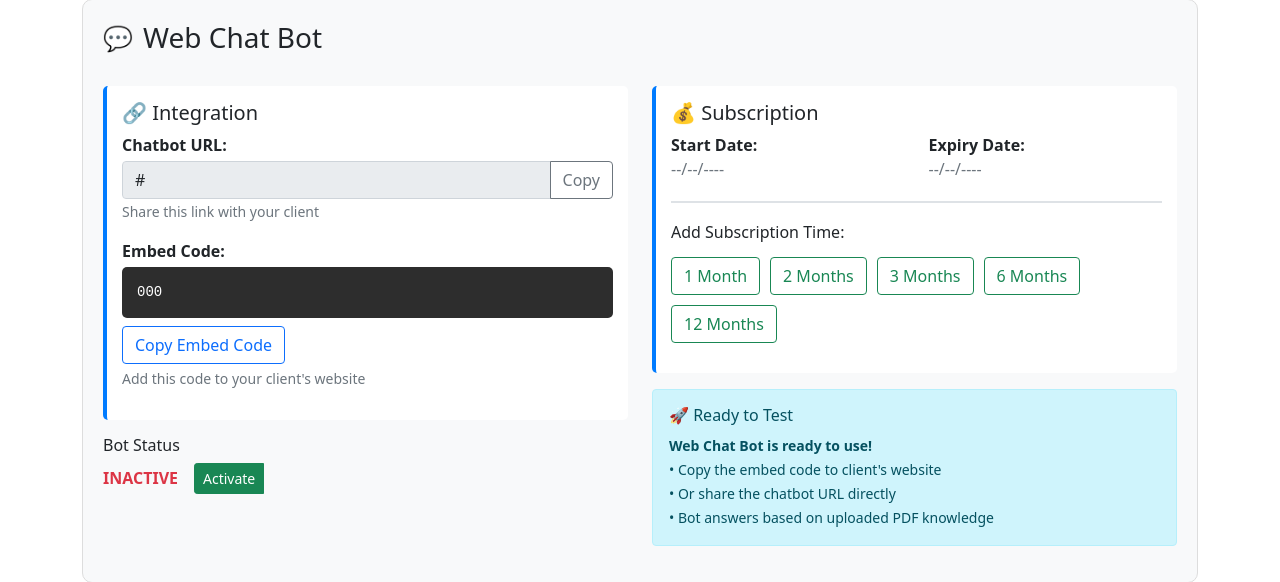
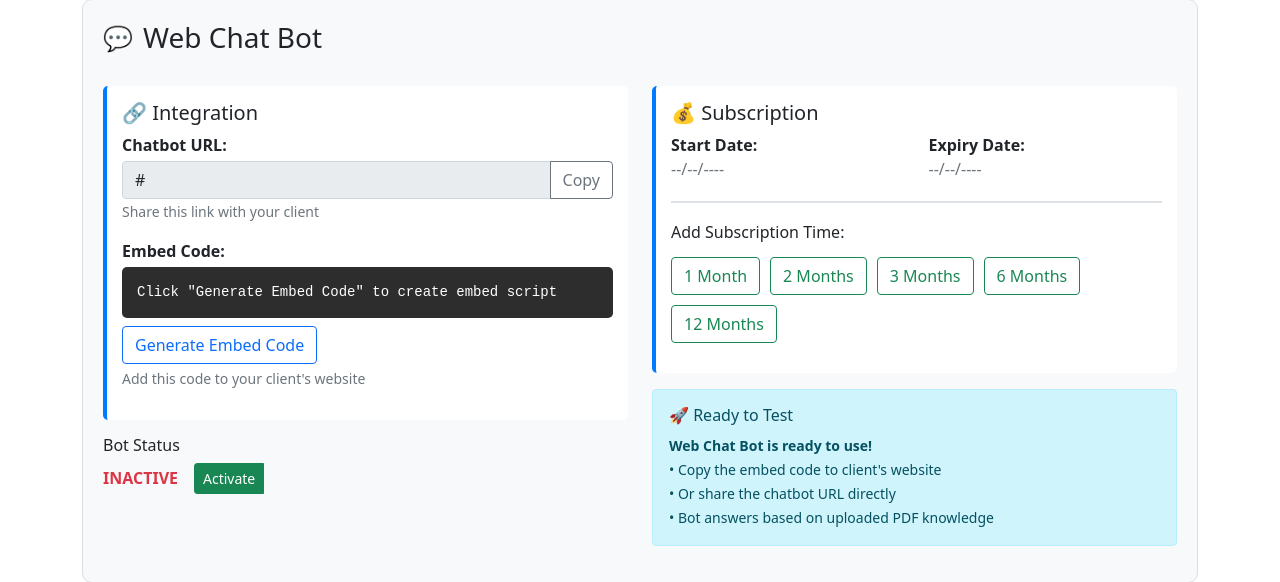
Before and after one commit to PrasadKumar2024/Botcore, a FastAPI app: template templates/client_bots.html in a window 1280 px wide. Shown: the part 1183-1765 px from the top of the page. Run offline with FastAPI, Linux system fonts and the light colour scheme; the template is opened without the code that fills it: most values are stand-ins (such as "Sample title", 1, 10 or a date in 2020); parts of the project's set-up code (start-up, migrations or seed data) failed here and were passed over.

Commit message:
Update client_bots.html

```diff
--- a/templates/client_bots.html
+++ b/templates/client_bots.html
@@ -273,8 +273,9 @@
 
                         <div class="mb-3">
                             <strong>Embed Code:</strong>
-                            <div class="embed-code mt-1" id="embed-code">{{ embed_code }}</div>
-                            <button class="btn btn-outline-primary mt-2" onclick="copyToClipboard('embed-code')">Copy Embed Code</button>
+                            <div class="embed-code mt-1" id="embed-code-{{ client.id }}">Click "Generate Embed Code" to create embed script</div>
+                            <button class="btn btn-outline-primary mt-2" onclick="generateEmbedCode({{ client.id }})">Generate Embed Code</button>
+                            <button class="btn btn-outline-secondary mt-2" onclick="copyToClipboard('embed-code-{{ client.id }}')" style="display: none;" id="copy-btn-{{ client.id }}">Copy Embed Code</button>
                             <small class="text-muted d-block mt-1">Add this code to your client's website</small>
                         </div>
                     </div>
@@ -365,6 +366,30 @@
     <script src="https://cdn.jsdelivr.net/npm/bootstrap@5.1.3/dist/js/bootstrap.bundle.min.js"></script>
     <script>
         // Edit field functionality
+        // Generate embed code functionality
+        async function generateEmbedCode(clientId) {
+            try {
+                const response = await fetch(`/api/chat/bots/${clientId}/embed-code`);
+                const result = await response.json();
+
+                if (response.ok) {
+                    const embedElement = document.getElementById(`embed-code-${clientId}`);
+                    const copyBtn = document.getElementById(`copy-btn-${clientId}`);
+
+                    embedElement.textContent = result.embed_code;
+                    copyBtn.style.display = 'inline-block';
+
+                    alert('✅ Embed code generated successfully!');
+                } else {
+                    alert('❌ Error generating embed code: ' + result.detail);
+                }
+            } catch (error) {
+                console.error('Error generating embed code:', error);
+                alert('Error generating embed code. Please try again.');
+    }
+}
+
+// Edit field functionality
         function editField(fieldId, fieldType) {
             const field = document.getElementById(fieldId);
             const currentValue = field.textContent;
```
